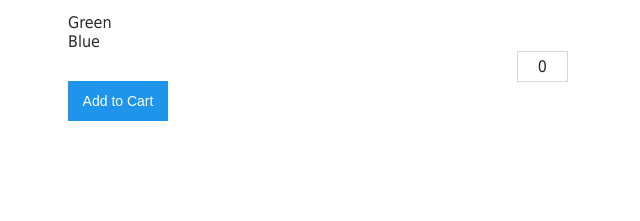
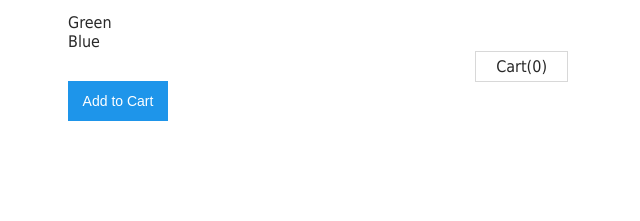
Before and after one commit to nazarepiedady/intro-to-vue-two, a website: page index.html in a window 1280 px wide. Shown: the part 194-415 px from the top of the page, 640-1280 px from the left. Drawn offline with Linux system fonts and the light colour scheme.

Commit message:
chore: improve the presentation of the number of items in the cart

```diff
--- a/index.html
+++ b/index.html
@@ -30,7 +30,7 @@
 
           <button v-on:click="cart += 1">Add to Cart</button>
 
-          <div class="cart">{{ cart }}</div>
+          <div class="cart">Cart({{ cart }})</div>
 
         </div>
       </div>
```
